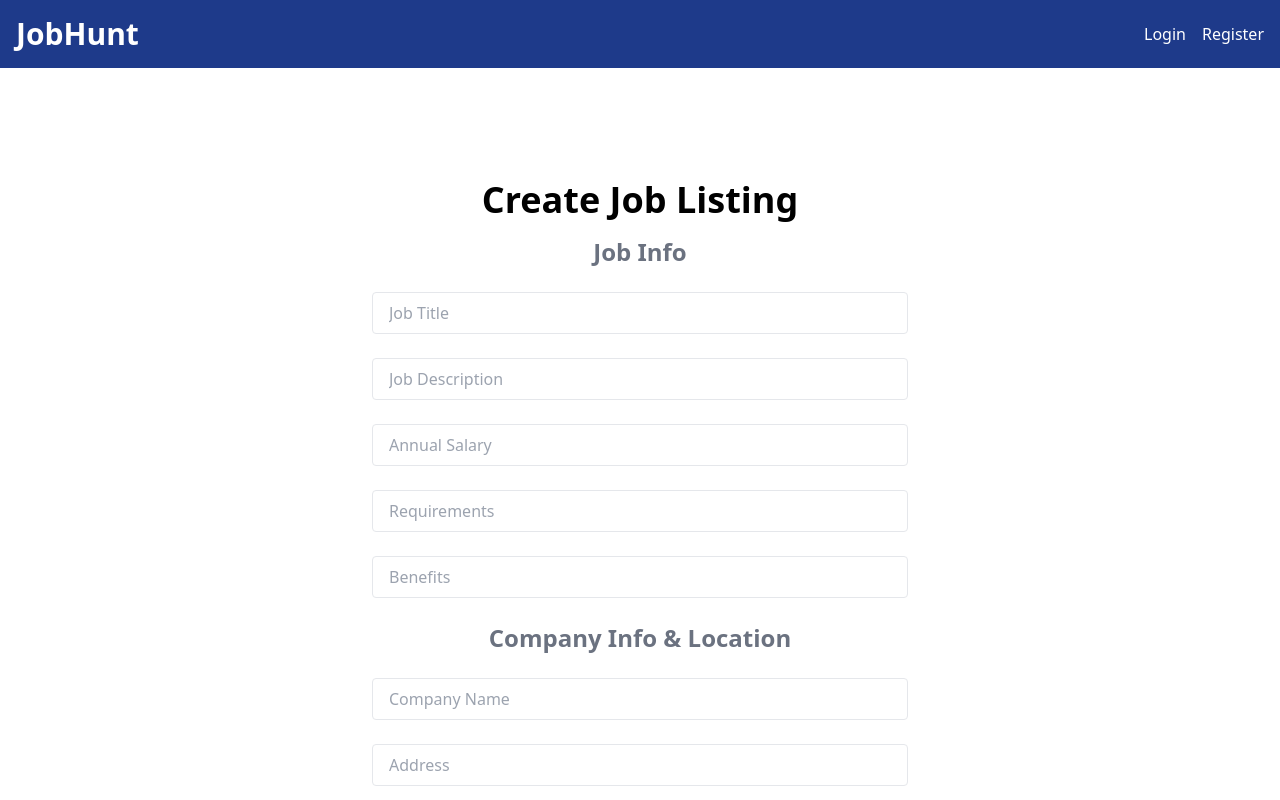
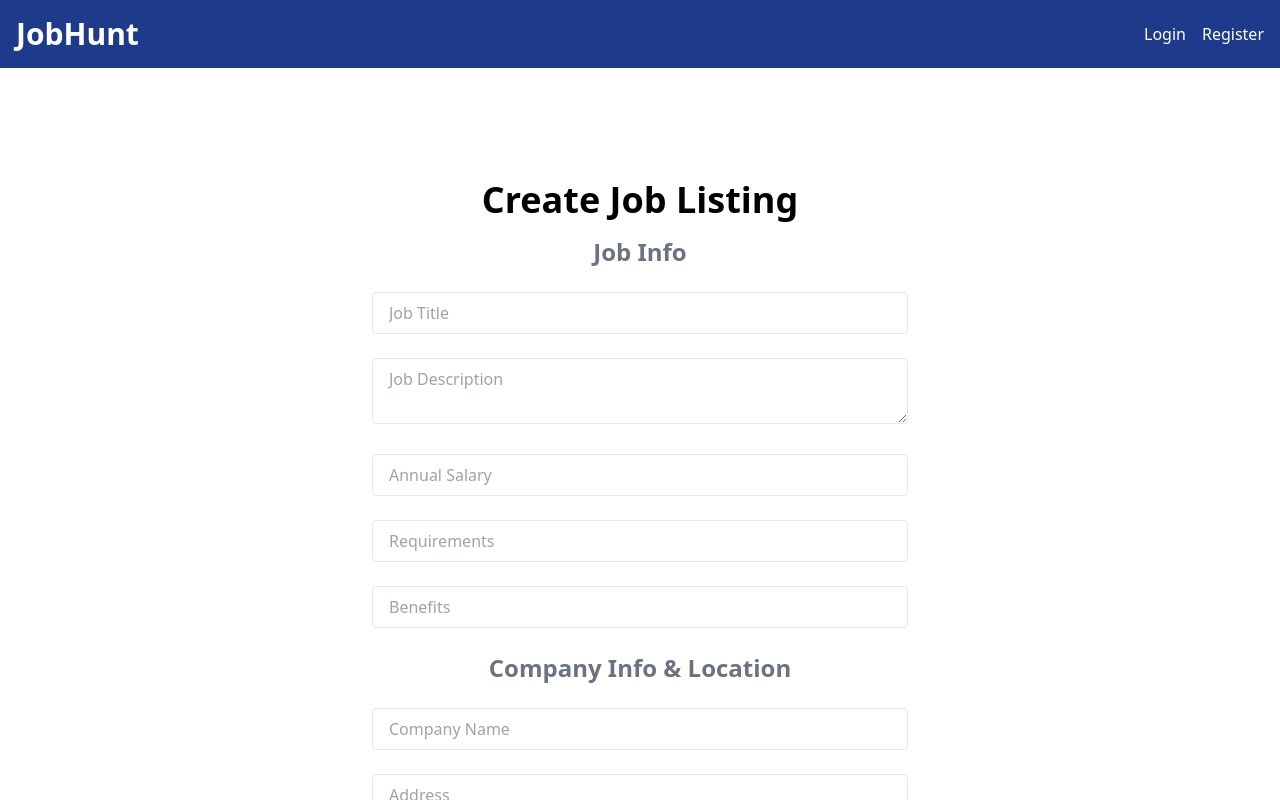
Before and after one commit to Kolawole-kehinde/jobHunt-app, a React (Vite) app: page /jobs/jobcreation in a window 1280 px wide. Shown: the top 800 px of the page. Built offline with nearby package versions, Linux system fonts and the light colour scheme.

Commit message:
updated job description input to textarea

```diff
--- a/src/Components/CustomInput/index.jsx
+++ b/src/Components/CustomInput/index.jsx
@@ -15,21 +15,35 @@ const CustomInput = ({
   const togglePassword = () => {
     return setShow((currentState) => !currentState);
   };
+
+  // Check if the input type should be "textarea"
+  const isTextArea = type === "textarea";
+
   return (
-    <div className=" space-y-2">
+    <div className="space-y-2">
       {label && <label htmlFor={name}>{label}</label>}
-      <div className=" relative">
+      <div className="relative">
+        {isTextArea ? (
+          <textarea
+            name={name}
+            placeholder={placeholder}
+            className={`w-full px-4 py-2 border rounded focus:outline-none ${className}`}
+            {...register(name, { required: true })}
+          />
+        ) : (
           <input
             type={show && type === "password" ? "text" : type}
             name={name}
             placeholder={placeholder}
             className={`w-full px-4 py-2 border rounded focus:outline-none ${className}`}
-          {...register(name, {
-            required: true,
-          })}
+            {...register(name, { required: true })}
           />
+        )}
         {type === "password" && (
-          <div className=" absolute top-1/2 right-2 -translate-y-1/2" onClick={togglePassword}>
+          <div
+            className="absolute top-1/2 right-2 -translate-y-1/2"
+            onClick={togglePassword}
+          >
             {show ? <FaRegEye /> : <FaRegEyeSlash />}
           </div>
         )}
--- a/src/constant/jobInputLists.js
+++ b/src/constant/jobInputLists.js
@@ -1,16 +1,16 @@
 export const jobInfoFields = [
-    { name: 'title', placeholder: 'Job Title', label: 'Job Title' },
-    { name: 'description', placeholder: 'Job Description', label: 'Job Description' },
-    { name: 'salary', placeholder: 'Annual Salary', label: 'Salary' },
-    { name: 'requirements', placeholder: 'Requirements', label: 'Requirements' },
-    { name: 'benefits', placeholder: 'Benefits', label: 'Benefits' },
-  ];
+  { name: 'title', placeholder: 'Job Title', label: 'Job Title', type: 'text' },
+  { name: 'description', placeholder: 'Job Description', label: 'Job Description', type: 'textarea' }, // Updated for textarea
+  { name: 'salary', placeholder: 'Annual Salary', label: 'Salary', type: 'text' },
+  { name: 'requirements', placeholder: 'Requirements', label: 'Requirements', type: 'text' },
+  { name: 'benefits', placeholder: 'Benefits', label: 'Benefits', type: 'text' },
+];
 
-  export const companyInfoFields = [
-    { name: 'company', placeholder: 'Company Name', label: 'Company Name' },
-    { name: 'address', placeholder: 'Address', label: 'Address' },
-    { name: 'city', placeholder: 'City', label: 'City' },
-    { name: 'state', placeholder: 'State', label: 'State' },
-    { name: 'phone', placeholder: 'Phone', label: 'Phone' },
-    { name: 'email', placeholder: 'Email Address For Applications', label: 'Email', type: 'email' },
-  ];
+export const companyInfoFields = [
+  { name: 'company', placeholder: 'Company Name', label: 'Company Name', type: 'text' },
+  { name: 'address', placeholder: 'Address', label: 'Address', type: 'text' },
+  { name: 'city', placeholder: 'City', label: 'City', type: 'text' },
+  { name: 'state', placeholder: 'State', label: 'State', type: 'text' },
+  { name: 'phone', placeholder: 'Phone', label: 'Phone', type: 'text' },
+  { name: 'email', placeholder: 'Email Address For Applications', label: 'Email', type: 'email' },
+];
--- a/src/main.jsx
+++ b/src/main.jsx
@@ -5,27 +5,21 @@ import App from "./App.jsx";
 import { BrowserRouter } from "react-router";
 import { AuthProvider } from "./contextApi/authContext.jsx";
 import { Toaster } from "react-hot-toast";
-import {
-  useQuery,
-  useMutation,
-  useQueryClient,
-  QueryClient,
-  QueryClientProvider,
-} from '@tanstack/react-query'
+import { QueryClient, QueryClientProvider } from "@tanstack/react-query";
+import { ReactQueryDevtools } from "@tanstack/react-query-devtools";
 
 // Create a client
-const queryClient = new QueryClient()
+const queryClient = new QueryClient();
 
 createRoot(document.getElementById("root")).render(
-
-
   <StrictMode>
     <BrowserRouter>
-    <QueryClientProvider client={queryClient}>
-    <AuthProvider>
-      <App/>
-      <Toaster />
-      </AuthProvider>
+      <QueryClientProvider client={queryClient}>
+        <AuthProvider>
+          <App />
+          <Toaster />
+        </AuthProvider>
+        <ReactQueryDevtools initialIsOpen={false} />
       </QueryClientProvider>
     </BrowserRouter>
   </StrictMode>
--- /dev/null
+++ b/src/services/jobApi.js
@@ -0,0 +1,13 @@
+import { supabase } from "../libs/supabase";
+
+export const jobCcreationApi = async (values) => {
+  const { data, error } = await supabase
+    .from("jobs")
+    .insert([values])
+    .select()
+    .single();
+
+    if(error) throw new Error(error.message);
+
+    return data
+};
```
Lines whose indentation alone changed are shown as unchanged.
